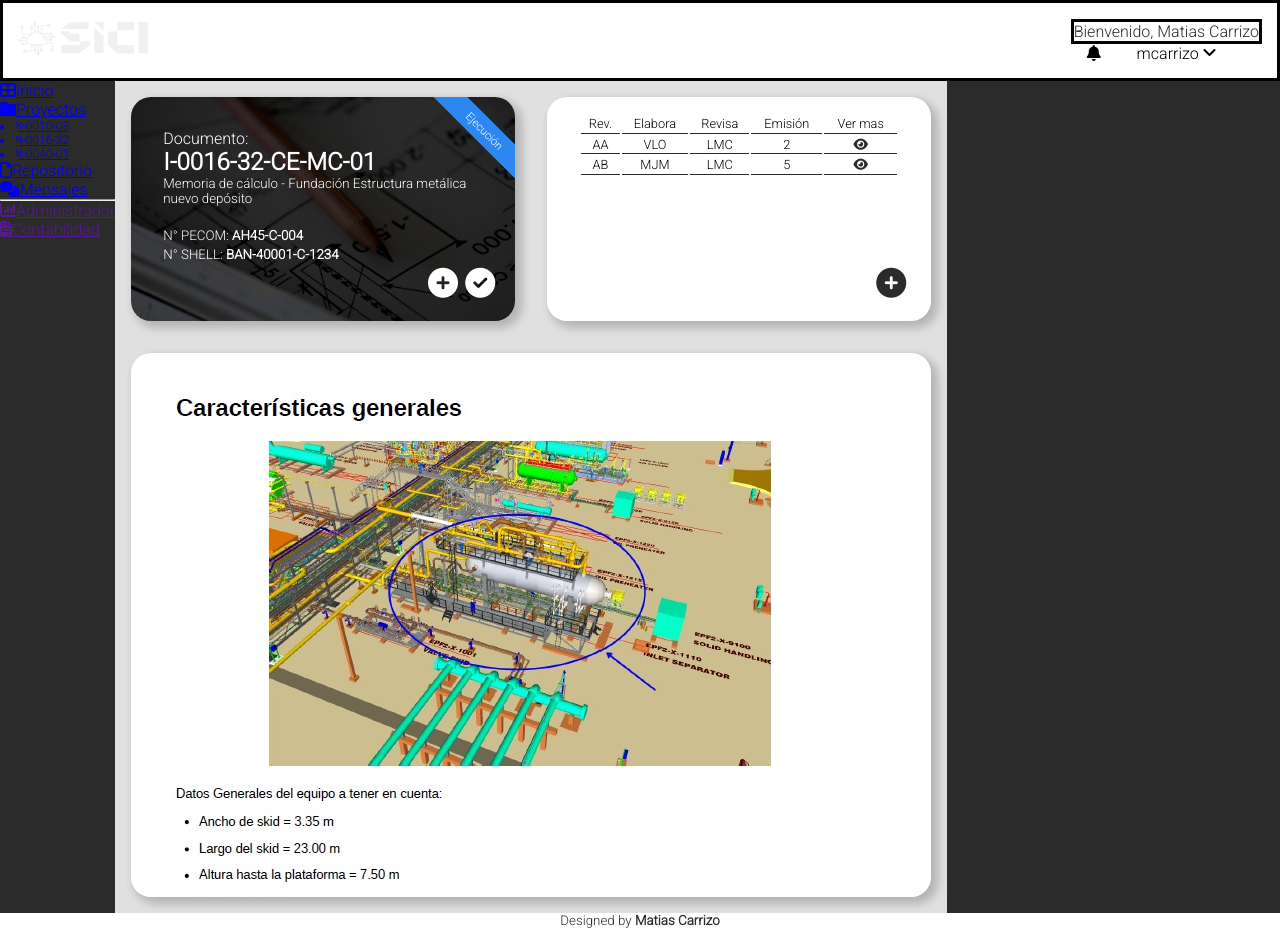
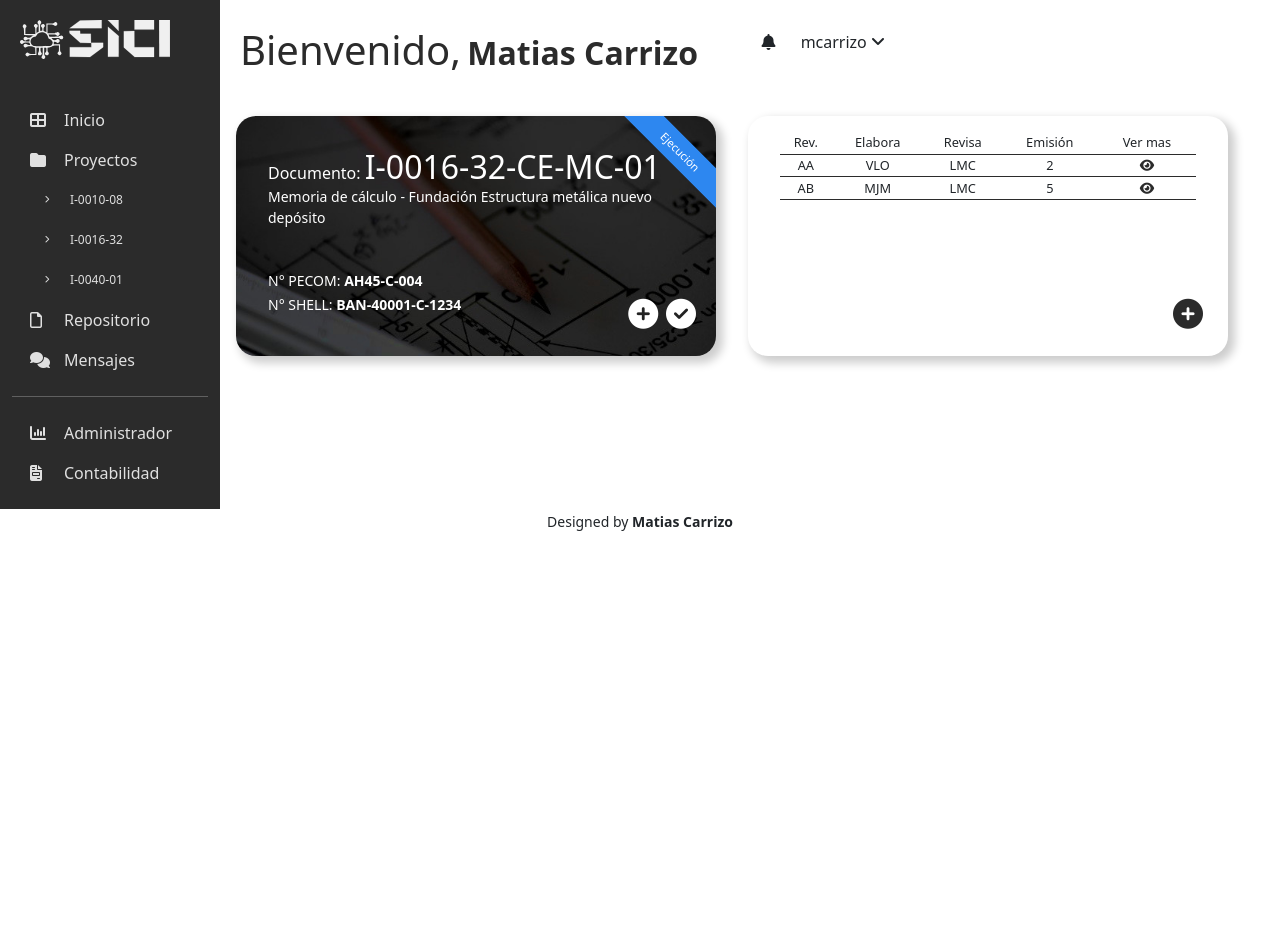
Before and after one commit to mt5carr/preEntrega2_carrizo, a plain HTML site: page pages/documento.html in a window 1280 px wide. After the commit the page ends 800 px from the top, so only its background shows below. Drawn offline with nearby package versions, Linux system fonts and the light colour scheme.

Commit message:
Avance con el responsivo de documentos

```diff
--- a/css/estilos.css
+++ b/css/estilos.css
@@ -304,6 +304,151 @@ h2{
     color: var(--enfacis);
 }
 
+/* Estilos vista de proyectos ---------------------------------------- */
+
+.obra{
+    background-color: var(--base-oscuro);
+    background-image: url('media/avisaroback.jpg');
+    background-repeat: no-repeat;
+    background-size: 50em ;
+    color: var(--contraste);
+    width: 34em;
+    height: 10em;
+    padding: 2em;
+    border-radius: 20px;
+    box-shadow: 5px 5px 10px 2px rgba(0, 0, 0, 0.2);
+    margin: 1em;
+}
+
+.obra h2{
+    margin: 0;
+}
+
+.tabla {
+    background-color: var(--contraste);
+    width: 55em;
+    height: 10em;
+    padding: 2em;
+    border-radius: 20px;
+    margin: 1em;
+    float: left;
+    box-shadow: 5px 5px 10px 2px rgba(0, 0, 0, 0.2);
+}
+
+.tabla table{
+    text-align: center;
+    width: 100%;
+    font-size: 0.8em;
+}
+
+.tabla td {
+    border-bottom: solid 1px var(--base-oscuro);
+    padding: 0.8em;
+}
+
+.centrado{
+    text-align: center;
+}
+
+.a-izquierda{
+    text-align: left;
+}
+
+/* Estilos vista de documentos ---------------------------------------- */
+
+.documento{
+    background-color: var(--base-oscuro);
+    background-image: url('../media/docs.jpg');
+    background-repeat: no-repeat;
+    background-size: 30em ;
+    color: var(--contraste);
+    width: 30em;
+    height: 15em;
+    padding: 2em;
+    border-radius: 20px;
+    box-shadow: 5px 5px 10px 2px rgba(0, 0, 0, 0.2);
+    margin: 1em;
+    position: relative;
+    overflow: hidden;
+}
+
+.documento h2{
+    margin: 0;
+}
+
+.datosDoc {
+    overflow: scroll;
+    background-color: var(--contraste);
+    height: 30em;
+    width: 46em;
+    padding: 2em;
+    border-radius: 20px;
+    margin: 1em;
+    float: left;
+    box-shadow: 5px 5px 10px 2px rgba(0, 0, 0, 0.2);
+}
+
+.informe .tabla{
+    position: relative;
+    width: 30em;
+    height: 15em;
+    padding-top: 1em;
+    padding-bottom: 3em;
+}
+
+.informe .tabla td{
+    padding: 0.1em;
+}
+
+.informe .botones{
+    position: absolute;
+    right: 25px;
+    bottom: 20px;
+    font-size: 30px;
+}
+
+.informe a{
+    color: var(--base-oscuro);
+}
+
+.informe a:hover{
+    color: var(--enfacis);
+}
+
+.estado{
+    position: absolute;
+    right: -50px;
+    top: 20px;
+    color: var(--contraste);
+    background-color: var(--enfacis);
+    font-size: 0.7em;
+    font-weight: 400;
+    padding: 0.5em;
+    padding-left: 2em;
+    padding-right: 2em;
+    border-radius: 0.5em;
+    margin: 0.2em;
+    text-align: center;
+    width: 15em;
+    transform: rotate(45deg)
+}
+
+.documento .botones{
+    position: absolute;
+    right: 20px;
+    bottom: 20px;
+    font-size: 30px;
+}
+
+.documento .botones a{
+    color: var(--contraste);
+}
+
+.documento .botones a:hover{
+    color: var(--enfacis);
+}
+
+
 /* Footer ---------------------------------- */
 footer .row {
     text-align: center;
@@ -316,6 +461,9 @@ footer .row {
         display: none;
     }
     .tarjetero{
+        justify-content: center;
+    }
+    .informe{
         justify-content: center;
     }
     .header__logo {
--- a/pages/documento.html
+++ b/pages/documento.html
@@ -4,58 +4,85 @@
     <meta charset="UTF-8">
     <meta http-equiv="X-UA-Compatible" content="IE=edge">
     <meta name="viewport" content="width=device-width, initial-scale=1.0">
-    <link rel="stylesheet" href="../estilos.css">
     <link rel="preconnect" href="https://fonts.googleapis.com">
     <link rel="preconnect" href="https://fonts.gstatic.com" crossorigin>
     <link href="https://fonts.googleapis.com/css2?family=Roboto:wght@100;300&display=swap" rel="stylesheet">
     <link rel="stylesheet" href="../css/all.min.css">
     <link rel="shortcut icon" href="../media/favicon.png" type="image/x-icon">
+    <link href="https://cdn.jsdelivr.net/npm/bootstrap@5.3.0/dist/css/bootstrap.min.css" rel="stylesheet" integrity="sha384-9ndCyUaIbzAi2FUVXJi0CjmCapSmO7SnpJef0486qhLnuZ2cdeRhO02iuK6FUUVM" crossorigin="anonymous">
+    <link rel="stylesheet" href="../css/estilos.css">
+
+    <title> SiCI | Documento </title>
+</head>
+<body>
+
+    <header class="container-fluid">
+
+        <div class="row al-ri">
+
+            <div class="header__logo">
+                <div class="header__contenedorLogo pd20">
+                    <a href="../index.html"><img src="../media/Logo.svg" alt="" class="header__img"></a>
+                </div>
+
+                <div class="col navMobile">
+                    <button class="btn btn-secondary hamburguesa" type="button" data-bs-toggle="dropdown" aria-expanded="false">
+                        <i class="fa-solid fa-bars"></i>
+                    </button>
+                    <ul class="dropdown-menu">
+                        <li><a class="dropdown-item" href="#"><li><i class="fa-solid fa-user nav__icon"></i>mcarrizo</a></li>
+                        <li><a class="dropdown-item" href="#"><li><i class="fa-solid fa-bell nav__icon"></i>Notificaciones</a></li>
+                        <hr>
+                        <li><a class="dropdown-item" href="#"><li><i class="fa-solid fa-table-cells-large nav__icon"></i>Inicio</a></li>
+                        <li><a class="dropdown-item" href="#"><li><i class="fa-solid fa-folder nav__icon"></i>Proyectos</a></li>
+                        <li><a class="dropdown-item" href="#"><li><i class="fa-regular fa-file nav__icon"></i>Repositorio</a></li>
+                        <li><a class="dropdown-item" href="#"><li><i class="fa-solid fa-comments nav__icon"></i>Mensajes</a></li>
+                        <hr>
+                        <li><a class="dropdown-item" href="#"><li><i class="fa-solid fa-chart-column nav__icon"></i>Administrador</a></li>
+                        <li><a class="dropdown-item" href="#"><li><i class="fa-solid fa-file-invoice nav__icon"></i>Contabilidad</a></li>
+                    </ul>
+                </div>
 
 
-    <title>SiCI | Documento</title>
-</head>
-<body>
-    <header>
-
-        <div class="sobreNav">
-            <div class="logo">
-                <a href="../index.html"><img src="../media/Logo.svg" alt="" width="130px"></a>
-            </div>
             </div>
 
             <div class="sobrePanel">
-
-            <div class="saludo">
-                Bienvenido, Matias Carrizo
+                <div class="saludo" >
+                    <h1>Bienvenido,</h1> <h2><b>Matias Carrizo</b></h2>
                 </div>
 
-            <div>
+                <div class="usuario">
                     <ul>
                         <li><i class="fa-solid fa-bell"></i></li>
                         <li>mcarrizo  <i class="fa-solid fa-angle-down"></i></li>
                     </ul>
                 </div>
             </div>
+
+        </div>
+
     </header>
 
-    <main>
-        <nav>
-            <ul>
-                <a href="../index.html"><li><i class="fa-solid fa-table-cells-large"></i>Inicio</li></a>
-                <a href="proyecto.html"><li><i class="fa-solid fa-folder"></i>Proyectos</li></a>
-                    <a href="proyecto.html"><li class="subitems"><i class="fa-solid fa-chevron-right fa-2xs"></i>I-0010-08</li></a>
-                    <a href="proyecto.html"><li class="subitems"><i class="fa-solid fa-chevron-right fa-2xs"></i>I-0016-32</li></a>
-                    <a href="proyecto.html"><li class="subitems"><i class="fa-solid fa-chevron-right fa-2xs"></i>I-0040-01</li></a>
-                <a href="repositorio.html"><li><i class="fa-regular fa-file"></i>Repositorio</li></a>
-                <a href="mensajeria.html"><li><i class="fa-solid fa-comments"></i>Mensajes</li></a>
+    <main class="container-fluid" >
+        <div class="row">
+            <div class="navDesktop" >
+                <ul class="nav__list">
+                    <a href="index.html" class="nav__link"><li><i class="fa-solid fa-table-cells-large nav__icon"></i>Inicio</li></a>
+                    <a href="pages/proyecto.html" class="nav__link" ><li><i class="fa-solid fa-folder nav__icon"></i>Proyectos</li></a>
+                        <a href="pages/proyecto.html" class="nav__link"><li class="nav__subitems"><i class="fa-solid fa-chevron-right fa-2xs nav__icon"></i>I-0010-08</li></a>
+                        <a href="pages/proyecto.html" class="nav__link"><li class="nav__subitems"><i class="fa-solid fa-chevron-right fa-2xs nav__icon"></i>I-0016-32</li></a>
+                        <a href="pages/proyecto.html" class="nav__link"><li class="nav__subitems"><i class="fa-solid fa-chevron-right fa-2xs nav__icon"></i>I-0040-01</li></a>
+                    <a href="pages/repositorio.html" class="nav__link"><li><i class="fa-regular fa-file nav__icon"></i>Repositorio</li></a>
+                    <a href="pages/mensajeria.html" class="nav__link"><li><i class="fa-solid fa-comments nav__icon"></i>Mensajes</li></a>
                     <hr>
-                <a href=""><li><i class="fa-solid fa-chart-column"></i>Administrador</li></a>
-                <a href=""><li><i class="fa-solid fa-file-invoice"></i>Contabilidad</li></a>
+                    <a href="" class="nav__link"><li><i class="fa-solid fa-chart-column nav__icon"></i>Administrador</li></a>
+                    <a href="" class="nav__link"><li><i class="fa-solid fa-file-invoice nav__icon"></i>Contabilidad</li></a>
                 </ul>
-        </nav>
 
-        <div class="panel">
-            <div class="informe">
+
+            </div>
+            <div class="col" >
+                <div class="row informe al-ri" >
 
                     <div class="documento">
                         Documento: <h2>I-0016-32-CE-MC-01</h2>
@@ -108,20 +135,47 @@
                             <a href="" title="Agregar Revisión"><i class="fa-solid fa-circle-plus"></i></a>
                         </div>
                     </div>
+
+
+
+
                 </div>
 
-            <div class="tarjetero">
-                <div class="datosDoc">
-                    <img src="../media/ejemploDoc.jpg" alt="">
+
+                <div class="row tarjetero">
+
+
+
+
+
+
+
+                </div>
+
+
+
+            </div>
+
+        </div>
+
+
+
+    </main>
+
+    <footer class="container-fluid" >
+        <div class="row">
+            <div class="col-4">
+                <small> Designed by <b> Matias Carrizo </b></small>
             </div>
         </div>
 
-        </div>
-    </main>
 
-    <footer>
-        <small> Designed by <b> Matias Carrizo </b></small>
     </footer>
+
+
+
+
+    <script src="https://cdn.jsdelivr.net/npm/bootstrap@5.3.0/dist/js/bootstrap.bundle.min.js" integrity="sha384-geWF76RCwLtnZ8qwWowPQNguL3RmwHVBC9FhGdlKrxdiJJigb/j/68SIy3Te4Bkz" crossorigin="anonymous"></script>
 
 </body>
 
```
Also changed, not shown: index.html (+9 -7 lines), pages/superado_documento.html (added, +152 -0 lines). Lines whose indentation alone changed are shown as unchanged.
